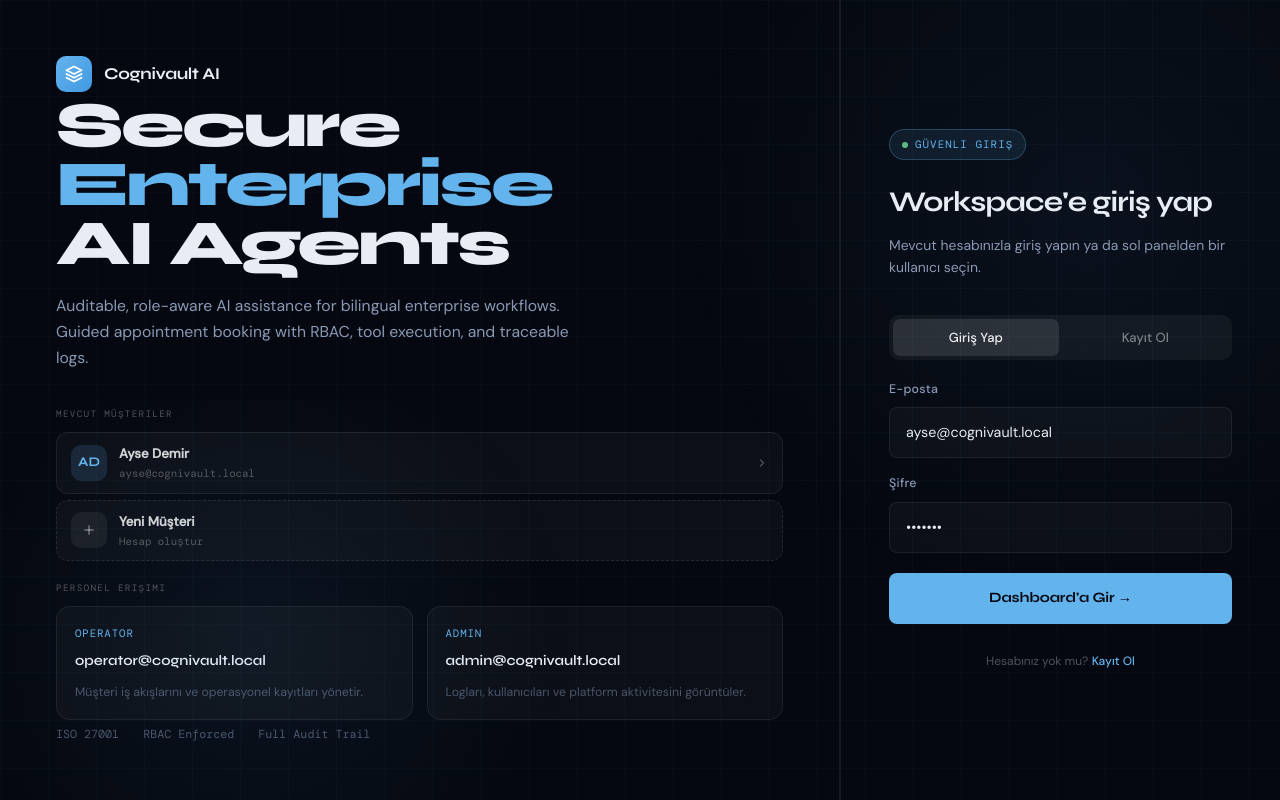
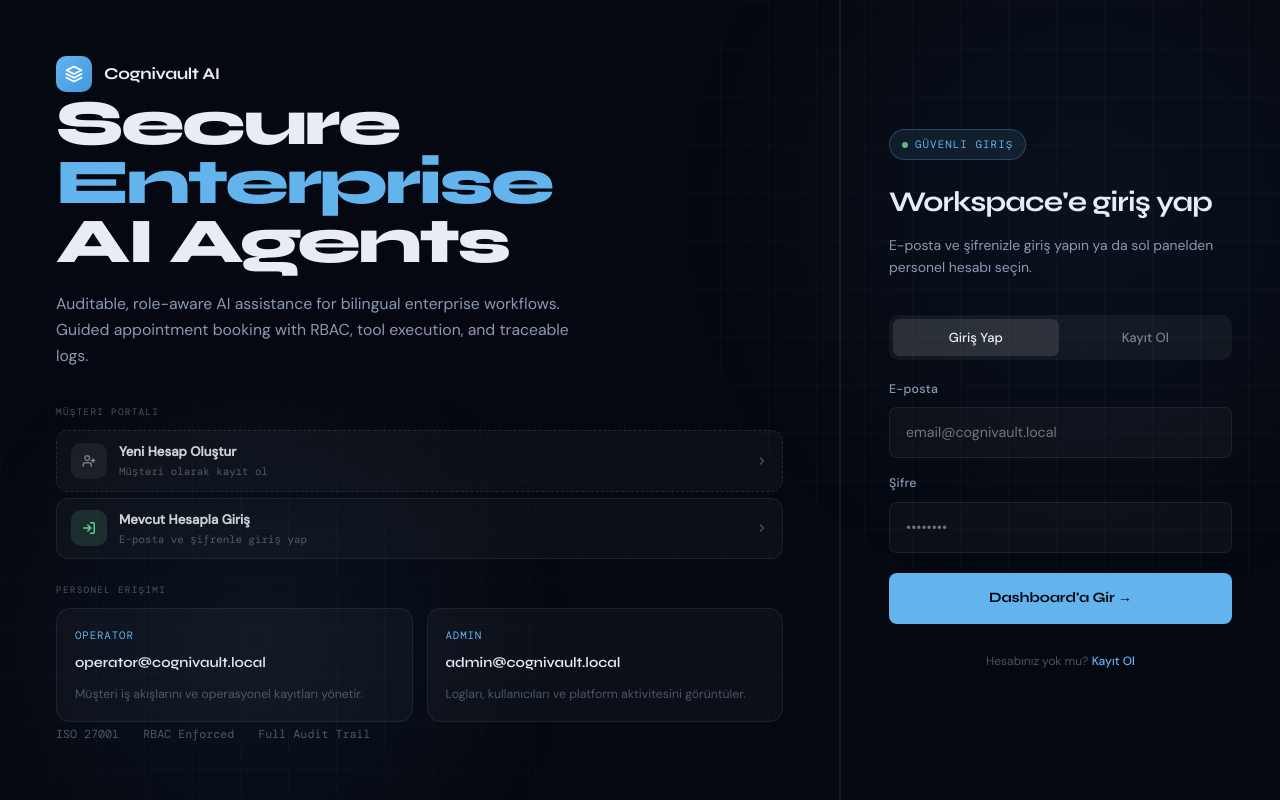
Before and after one commit to enescosk/cognivault-ai, a React (Vite) app in the folder frontend/: page / in a window 1280 px wide. Built offline with nearby package versions, Linux system fonts and the light colour scheme; no server answers; a web font is replaced by a local one.

Commit message:
fix: remove hardcoded user data from login screen
- No personal accounts hardcoded in UI
- Customer section shows generic signup/login cards
- Each user creates their own account independently

```diff
--- a/frontend/src/components/LoginScreen.tsx
+++ b/frontend/src/components/LoginScreen.tsx
@@ -20,23 +20,12 @@ const staffUsers = [
   },
 ];
 
-const demoCustomers = [
-  {
-    initials: "AD",
-    name: "Ayse Demir",
-    email: "ayse@cognivault.local",
-    password: "demo123",
-    color: "#63b3ed",
-    bg: "rgba(99,179,237,0.14)",
-  },
-];
-
 export function LoginScreen({ onLogin, onRegister }: Props) {
   const [tab, setTab] = useState<"login" | "signup">("login");
 
   // Login state
-  const [loginEmail, setLoginEmail] = useState(demoCustomers[0].email);
-  const [loginPassword, setLoginPassword] = useState(demoCustomers[0].password);
+  const [loginEmail, setLoginEmail] = useState("");
+  const [loginPassword, setLoginPassword] = useState("");
   const [loginError, setLoginError] = useState<string | null>(null);
   const [loginLoading, setLoginLoading] = useState(false);
 
@@ -82,12 +71,6 @@ export function LoginScreen({ onLogin, onRegister }: Props) {
     }
   }
 
-  function pickCustomer(c: { email: string; password: string }) {
-    setLoginEmail(c.email);
-    setLoginPassword(c.password);
-    setTab("login");
-  }
-
   function pickStaff(s: { email: string; password: string }) {
     setLoginEmail(s.email);
     setLoginPassword(s.password);
@@ -113,47 +96,54 @@ export function LoginScreen({ onLogin, onRegister }: Props) {
           <h1>Secure <em>Enterprise</em><br/>AI Agents</h1>
           <p>Auditable, role-aware AI assistance for bilingual enterprise workflows. Guided appointment booking with RBAC, tool execution, and traceable logs.</p>
 
-          {/* Mevcut Müşteriler */}
-          <div className="lp-section-label">Mevcut Müşteriler</div>
+          {/* Müşteri kartı */}
+          <div className="lp-section-label">Müşteri Portalı</div>
           <div className="lp-customer-grid">
-            {demoCustomers.map((c) => (
             <button
-                key={c.email}
-                className="lp-customer-card"
+              className="lp-customer-card lp-customer-card--new"
               type="button"
-                onClick={() => pickCustomer(c)}
+              onClick={() => setTab("signup")}
             >
-                <div className="lp-customer-avatar" style={{ background: c.bg, color: c.color }}>
-                  {c.initials}
+              <div className="lp-customer-avatar lp-customer-avatar--new">
+                <svg width="14" height="14" viewBox="0 0 24 24" fill="none" stroke="currentColor" strokeWidth="2.5" strokeLinecap="round" strokeLinejoin="round">
+                  <path d="M16 21v-2a4 4 0 00-4-4H6a4 4 0 00-4 4v2"/>
+                  <circle cx="9" cy="7" r="4"/>
+                  <line x1="19" y1="8" x2="19" y2="14"/>
+                  <line x1="22" y1="11" x2="16" y2="11"/>
+                </svg>
               </div>
               <div className="lp-customer-info">
-                  <div className="lp-customer-name">{c.name}</div>
-                  <div className="lp-customer-email">{c.email}</div>
+                <div className="lp-customer-name">Yeni Hesap Oluştur</div>
+                <div className="lp-customer-email">Müşteri olarak kayıt ol</div>
               </div>
               <svg width="12" height="12" viewBox="0 0 24 24" fill="none" stroke="currentColor" strokeWidth="2.5" strokeLinecap="round" strokeLinejoin="round" style={{ opacity: 0.3, flexShrink: 0 }}>
                 <polyline points="9 18 15 12 9 6"/>
               </svg>
             </button>
-            ))}
             <button
-              className="lp-customer-card lp-customer-card--new"
+              className="lp-customer-card"
               type="button"
-              onClick={() => { setTab("signup"); }}
+              onClick={() => setTab("login")}
             >
-              <div className="lp-customer-avatar lp-customer-avatar--new">
+              <div className="lp-customer-avatar" style={{ background: "rgba(104,211,145,0.14)", color: "#68d391" }}>
                 <svg width="14" height="14" viewBox="0 0 24 24" fill="none" stroke="currentColor" strokeWidth="2.5" strokeLinecap="round" strokeLinejoin="round">
-                  <line x1="12" y1="5" x2="12" y2="19"/><line x1="5" y1="12" x2="19" y2="12"/>
+                  <path d="M15 3h4a2 2 0 012 2v14a2 2 0 01-2 2h-4"/>
+                  <polyline points="10 17 15 12 10 7"/>
+                  <line x1="15" y1="12" x2="3" y2="12"/>
                 </svg>
               </div>
               <div className="lp-customer-info">
-                <div className="lp-customer-name">Yeni Müşteri</div>
-                <div className="lp-customer-email">Hesap oluştur</div>
+                <div className="lp-customer-name">Mevcut Hesapla Giriş</div>
+                <div className="lp-customer-email">E-posta ve şifrenle giriş yap</div>
               </div>
+              <svg width="12" height="12" viewBox="0 0 24 24" fill="none" stroke="currentColor" strokeWidth="2.5" strokeLinecap="round" strokeLinejoin="round" style={{ opacity: 0.3, flexShrink: 0 }}>
+                <polyline points="9 18 15 12 9 6"/>
+              </svg>
             </button>
           </div>
 
           {/* Personel (Operator / Admin) */}
-          <div className="lp-section-label" style={{ marginTop: 20 }}>Personel Erişimi</div>
+          <div className="lp-section-label" style={{ marginTop: 24 }}>Personel Erişimi</div>
           <div className="sample-grid">
             {staffUsers.map((u) => (
               <button
@@ -187,8 +177,8 @@ export function LoginScreen({ onLogin, onRegister }: Props) {
           <h2>{tab === "login" ? "Workspace'e giriş yap" : "Müşteri hesabı oluştur"}</h2>
           <p>
             {tab === "login"
-              ? "Mevcut hesabınızla giriş yapın ya da sol panelden bir kullanıcı seçin."
-              : "Ücretsiz müşteri hesabı oluşturun, randevu alın."}
+              ? "E-posta ve şifrenizle giriş yapın ya da sol panelden personel hesabı seçin."
+              : "Ücretsiz müşteri hesabı oluşturun, randevu alın ve süreci takip edin."}
           </p>
         </div>
 
```
Lines whose indentation alone changed are shown as unchanged.
